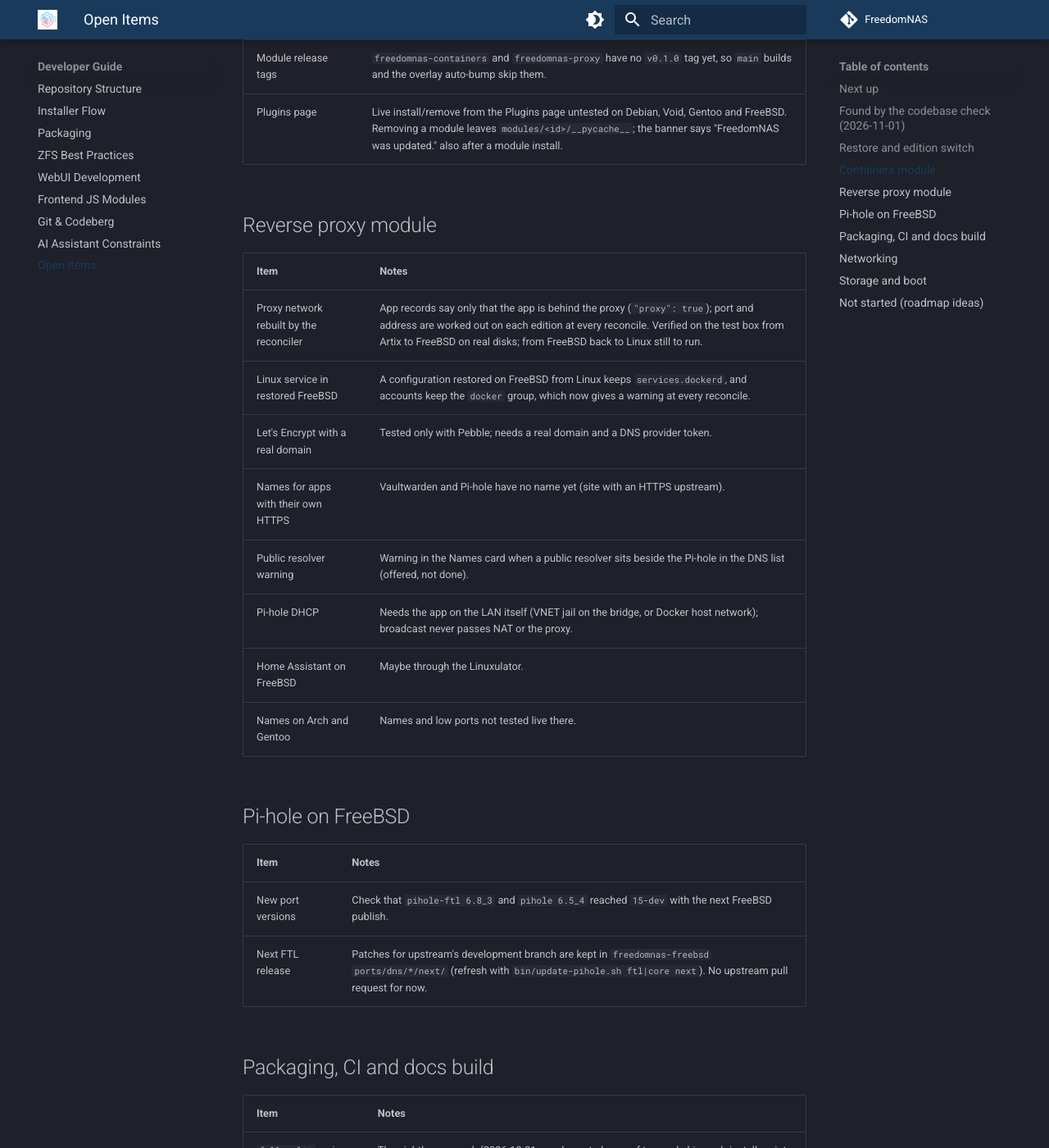
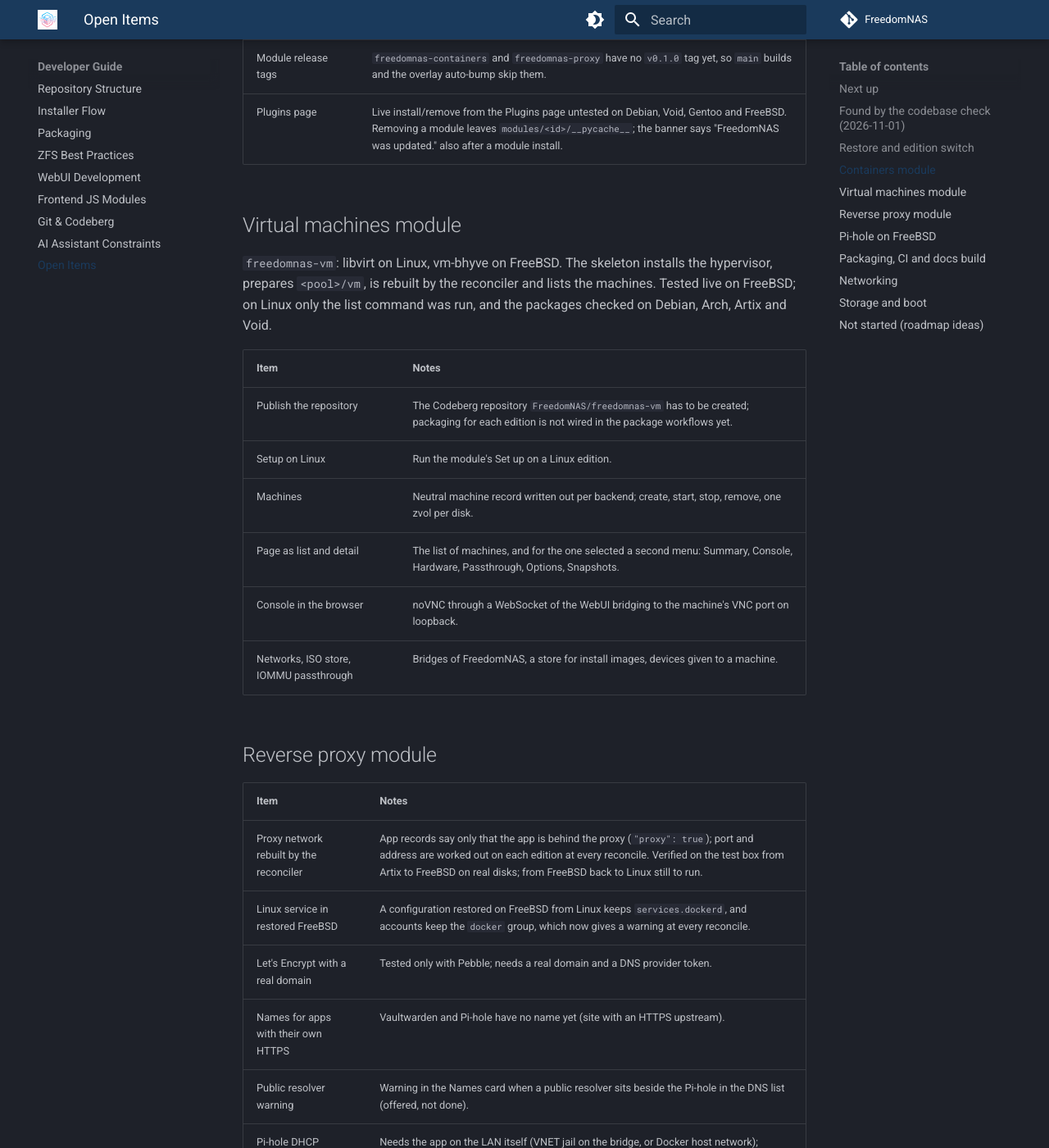
Before and after one commit to FreedomNAS/freedomnas-docs, an MkDocs documentation site: the page built from docs/developer/open-items.md, in a window 1280 px wide and 1400 px high, scrolled down 2599 px. Shown: the whole window at 82% size. Built offline with MkDocs 1.6.1 and Material for MkDocs 9.7.7, drawn with Linux system fonts in a browser that asks for light colours.

Commit message:
List the virtual machines module's open work

```diff
--- a/docs/developer/open-items.md
+++ b/docs/developer/open-items.md
@@ -62,6 +62,22 @@ and unused names are gone.
 | Nextcloud shares | The group shares Nextcloud mounts are chosen at install; a share created later needs a reinstall on kept data. |
 | Module release tags | `freedomnas-containers` and `freedomnas-proxy` have no `v0.1.0` tag yet, so `main` builds and the overlay auto-bump skip them. |
 | Plugins page | Live install/remove from the Plugins page untested on Debian, Void, Gentoo and FreeBSD. Removing a module leaves `modules/<id>/__pycache__`; the banner says "FreedomNAS was updated." also after a module install. |
+
+## Virtual machines module
+
+`freedomnas-vm`: libvirt on Linux, vm-bhyve on FreeBSD. The skeleton installs
+the hypervisor, prepares `<pool>/vm`, is rebuilt by the reconciler and lists
+the machines. Tested live on FreeBSD; on Linux only the list command was run,
+and the packages checked on Debian, Arch, Artix and Void.
+
+| Item | Notes |
+|------|-------|
+| Publish the repository | The Codeberg repository `FreedomNAS/freedomnas-vm` has to be created; packaging for each edition is not wired in the package workflows yet. |
+| Setup on Linux | Run the module's Set up on a Linux edition. |
+| Machines | Neutral machine record written out per backend; create, start, stop, remove, one zvol per disk. |
+| Page as list and detail | The list of machines, and for the one selected a second menu: Summary, Console, Hardware, Passthrough, Options, Snapshots. |
+| Console in the browser | noVNC through a WebSocket of the WebUI bridging to the machine's VNC port on loopback. |
+| Networks, ISO store, IOMMU passthrough | Bridges of FreedomNAS, a store for install images, devices given to a machine. |
 
 ## Reverse proxy module
 
```
